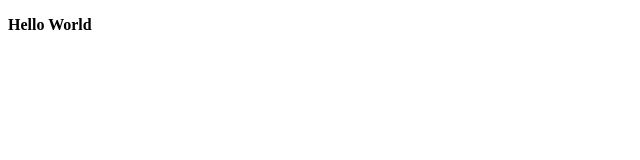
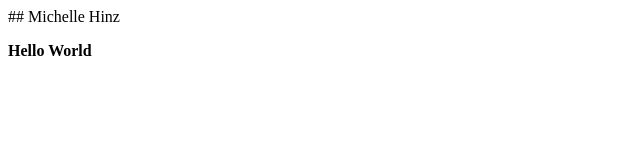
Before and after one commit to michellehinz/hello_world, a plain HTML site: page index.html in a window 1280 px wide. Shown: the whole page, without its empty margins (0-640 px from the left). Drawn offline with Linux system fonts and the light colour scheme.

Commit message:
Update index.html

```diff
--- a/index.html
+++ b/index.html
@@ -3,6 +3,7 @@
     <head>
         <meta charset="utf-8">
         <title>Hello World</title>
+        ## Michelle Hinz
     </head>
     <body>
         <p><b>Hello World</b></p>
```
